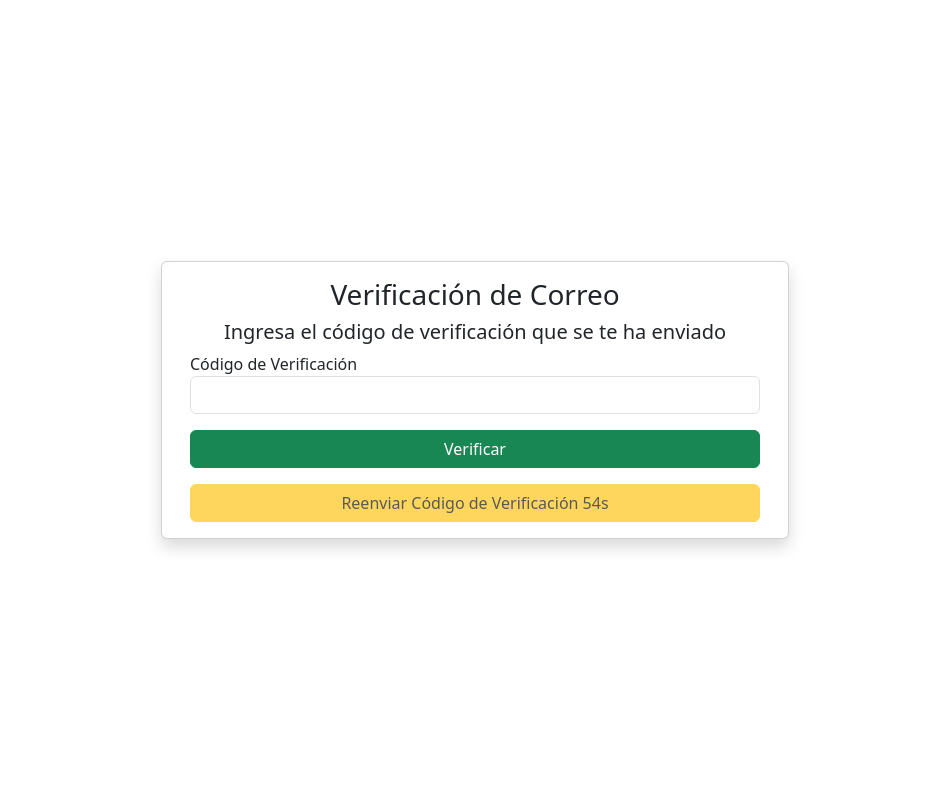
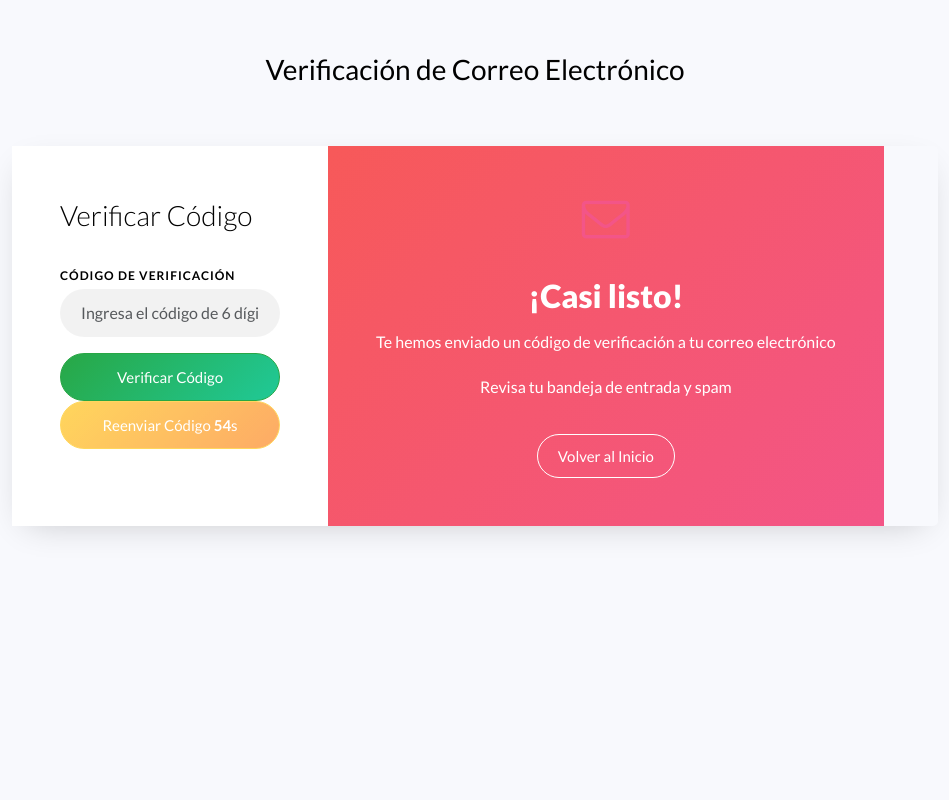
Before and after one commit to Elnuget/SistemaconRF, a Flask app: page /verify_email in a window 1280 px wide. Shown: the whole page, without its empty margins (165-1114 px from the left). Run offline with Flask 3, Linux system fonts and the light colour scheme; some libraries are stand-ins or nearby versions.

Commit message:
verificacion stilos

```diff
--- a/templates/verify_email.html
+++ b/templates/verify_email.html
@@ -4,16 +4,202 @@
   <meta charset="UTF-8">
   <meta http-equiv="X-UA-Compatible" content="IE=edge">
   <meta name="viewport" content="width=device-width, initial-scale=1.0">
-  <title>Verificación de Correo</title>
+  <title>Verificación de Correo - Sistema de Reconocimiento Facial</title>
+
+  <link href="https://fonts.googleapis.com/css?family=Lato:300,400,700,900&display=swap" rel="stylesheet">
+  <link rel="stylesheet" href="https://stackpath.bootstrapcdn.com/font-awesome/4.7.0/css/font-awesome.min.css">
   <link href="https://cdn.jsdelivr.net/npm/bootstrap@5.3.0-alpha1/dist/css/bootstrap.min.css" rel="stylesheet" integrity="sha384-GLhlTQ8iRABdZLl6O3oVMWSktQOp6b7In1Zl3/Jr59b6EGGoI1aFkw7cmDA6j6gD" crossorigin="anonymous">
   <script src="https://cdn.jsdelivr.net/npm/bootstrap@5.3.0-alpha1/dist/js/bootstrap.bundle.min.js" integrity="sha384-w76AqPfDkMBDXo30jS1Sgez6pr3x5MlQ1ZAGC+nuZB+EYdgRZgiwxhTBTkF7CXvN" crossorigin="anonymous"></script>
+
+  <style>
+    body {
+      font-family: "Lato", Arial, sans-serif;
+      font-size: 16px;
+      line-height: 1.8;
+      font-weight: normal;
+      background: #f8f9fd;
+      color: gray;
+    }
+
+    .ftco-section {
+      padding: 3em 0;
+    }
+
+    .heading-section {
+      font-size: 28px;
+      color: #000;
+    }
+
+    .wrap {
+      width: 100%;
+      border-radius: 5px;
+      -webkit-box-shadow: 0px 10px 34px -15px rgba(0, 0, 0, 0.24);
+      -moz-box-shadow: 0px 10px 34px -15px rgba(0, 0, 0, 0.24);
+      box-shadow: 0px 10px 34px -15px rgba(0, 0, 0, 0.24);
+    }
+
+    .text-wrap {
+      background: #f75959;
+      background: linear-gradient(135deg, #f75959 0%, #f35587 100%);
+      color: #fff;
+    }
+
+    .text-wrap .text h2 {
+      font-weight: 900;
+      color: #fff;
+    }
+
+    .login-wrap {
+      position: relative;
+      background: #fff;
+    }
+
+    .login-wrap h3 {
+      font-weight: 300;
+    }
+
+    .form-group .label {
+      font-size: 12px;
+      text-transform: uppercase;
+      letter-spacing: 1px;
+      color: #000;
+      font-weight: 700;
+    }
+
+    .form-control {
+      height: 48px;
+      background: rgba(0, 0, 0, 0.05);
+      color: #000;
+      font-size: 16px;
+      border-radius: 50px;
+      -webkit-box-shadow: none;
+      box-shadow: none;
+      border: 1px solid transparent;
+      padding-left: 20px;
+      padding-right: 20px;
+      transition: all 0.2s ease-in-out;
+    }
+
+    .form-control:focus, .form-control:active {
+      outline: none !important;
+      -webkit-box-shadow: none;
+      box-shadow: none;
+      background: rgba(0, 0, 0, 0.07);
+      border-color: transparent;
+    }
+
+    .btn {
+      cursor: pointer;
+      -webkit-box-shadow: none !important;
+      box-shadow: none !important;
+      font-size: 15px;
+      padding: 10px 20px;
+      border-radius: 50px;
+    }
+
+    .btn.btn-primary {
+      background: linear-gradient(135deg, #f75959 0%, #f35587 100%);
+      border: 1px solid #f35588;
+      color: #fff;
+    }
+
+    .btn.btn-primary:hover {
+      border: 1px solid #f35588;
+      background: #f35588;
+      color: #fff;
+    }
+
+    .btn.btn-success {
+      background: linear-gradient(135deg, #28a745 0%, #20c997 100%);
+      border: 1px solid #28a745;
+      color: #fff;
+    }
+
+    .btn.btn-warning {
+      background: linear-gradient(135deg, #ffc107 0%, #fd7e14 100%);
+      border: 1px solid #ffc107;
+      color: #fff;
+    }
+
+    .btn.btn-white {
+      background: #fff;
+      border: 1px solid #fff;
+      color: #fff;
+    }
+
+    .btn.btn-white:hover {
+      border: 1px solid #fff;
+      background: transparent;
+      color: #fff;
+    }
+
+    .btn.btn-white.btn-outline-white {
+      border: 1px solid #fff;
+      background: transparent;
+      color: #fff;
+    }
+
+    .btn.btn-white.btn-outline-white:hover {
+      border: 1px solid transparent;
+      background: #fff;
+      color: #000;
+    }
+
+    .alert {
+      border-radius: 10px;
+      margin-bottom: 20px;
+    }
+
+    h1, h2, h3, h4, h5 {
+      line-height: 1.5;
+      font-weight: 400;
+      font-family: "Lato", Arial, sans-serif;
+      color: #000;
+    }
+
+    #timer {
+      font-weight: bold;
+    }
+
+    .verification-info {
+      text-align: center;
+      margin-bottom: 20px;
+    }
+
+    .verification-info i {
+      font-size: 3rem;
+      color: #f35588;
+      margin-bottom: 10px;
+    }
+  </style>
 </head>
 <body>
-  <main class="d-flex">
-    <div class="container-fluid row m-0 vh-100 justify-content-center align-items-center">
-      <div class="card shadow w-50">
-        <div class="card-body">
+  <section class="ftco-section">
+    <div class="container">
+      <div class="row justify-content-center">
+        <div class="col-md-6 text-center mb-5">
+          <h2 class="heading-section">Verificación de Correo Electrónico</h2>
+        </div>
+      </div>
+      <div class="row justify-content-center">
+        <div class="col-md-12 col-lg-10">
+          <div class="wrap d-md-flex">
 
+            <!-- Panel lateral con gradiente -->
+            <div class="text-wrap p-4 p-lg-5 text-center d-flex align-items-center order-md-last">
+              <div class="text w-100">
+                <div class="verification-info">
+                  <i class="fa fa-envelope-o"></i>
+                </div>
+                <h2>¡Casi listo!</h2>
+                <p>Te hemos enviado un código de verificación a tu correo electrónico</p>
+                <p>Revisa tu bandeja de entrada y spam</p>
+                <a href="/" class="btn btn-white btn-outline-white mt-3">Volver al Inicio</a>
+              </div>
+            </div>
+
+            <!-- Panel de verificación -->
+            <div class="login-wrap p-4 p-lg-5">
               <!-- Mostrar mensajes flash -->
               {% with messages = get_flashed_messages(with_categories=true) %}
               {% if messages %}
@@ -26,23 +212,39 @@
               {% endif %}
               {% endwith %}
 
+              <div class="d-flex">
+                <div class="w-100">
+                  <h3 class="mb-4">Verificar Código</h3>
+                </div>
+              </div>
+
               <!-- Formulario de verificación -->
-          <form action="/verify_email" method="post">
-            <h3 class="text-center">Verificación de Correo</h3>
-            <h5 class="text-center">Ingresa el código de verificación que se te ha enviado</h5>
-            <label>Código de Verificación</label>
-            <input type="text" class="form-control mb-3" name="verification_code" required inputmode="numeric" pattern="\d*">
-            <button type="submit" class="btn btn-success w-100">Verificar</button>
+              <form action="/verify_email" method="post" class="signin-form">
+                <div class="form-group mb-3">
+                  <label class="label" for="verification_code">Código de Verificación</label>
+                  <input type="text" class="form-control" name="verification_code" placeholder="Ingresa el código de 6 dígitos" required inputmode="numeric" pattern="\d*" maxlength="6">
+                </div>
+
+                <div class="form-group">
+                  <button type="submit" class="form-control btn btn-success submit px-3">Verificar Código</button>
+                </div>
               </form>
 
               <!-- Botón para reenviar el código de verificación -->
               <form id="resend-form" action="/resend_verification" method="post">
-            <button type="submit" id="resend-button" class="btn btn-warning w-100 mt-3" disabled>Reenviar Código de Verificación <span id="timer">60</span>s</button>
+                <div class="form-group">
+                  <button type="submit" id="resend-button" class="form-control btn btn-warning submit px-3" disabled>
+                    Reenviar Código <span id="timer">60</span>s
+                  </button>
+                </div>
               </form>
+            </div>
+
           </div>
         </div>
       </div>
-  </main>
+    </div>
+  </section>
 
   <script>
     document.addEventListener("DOMContentLoaded", function() {
```
Lines whose indentation alone changed are shown as unchanged.
